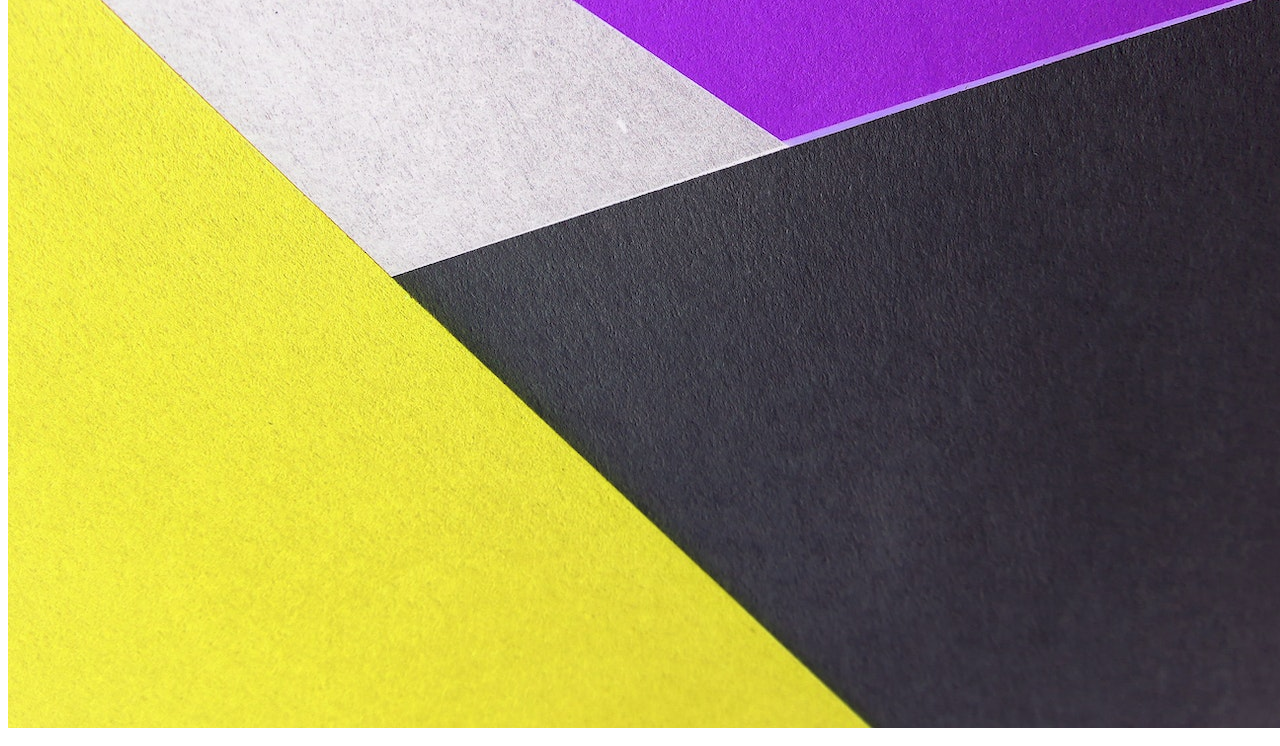
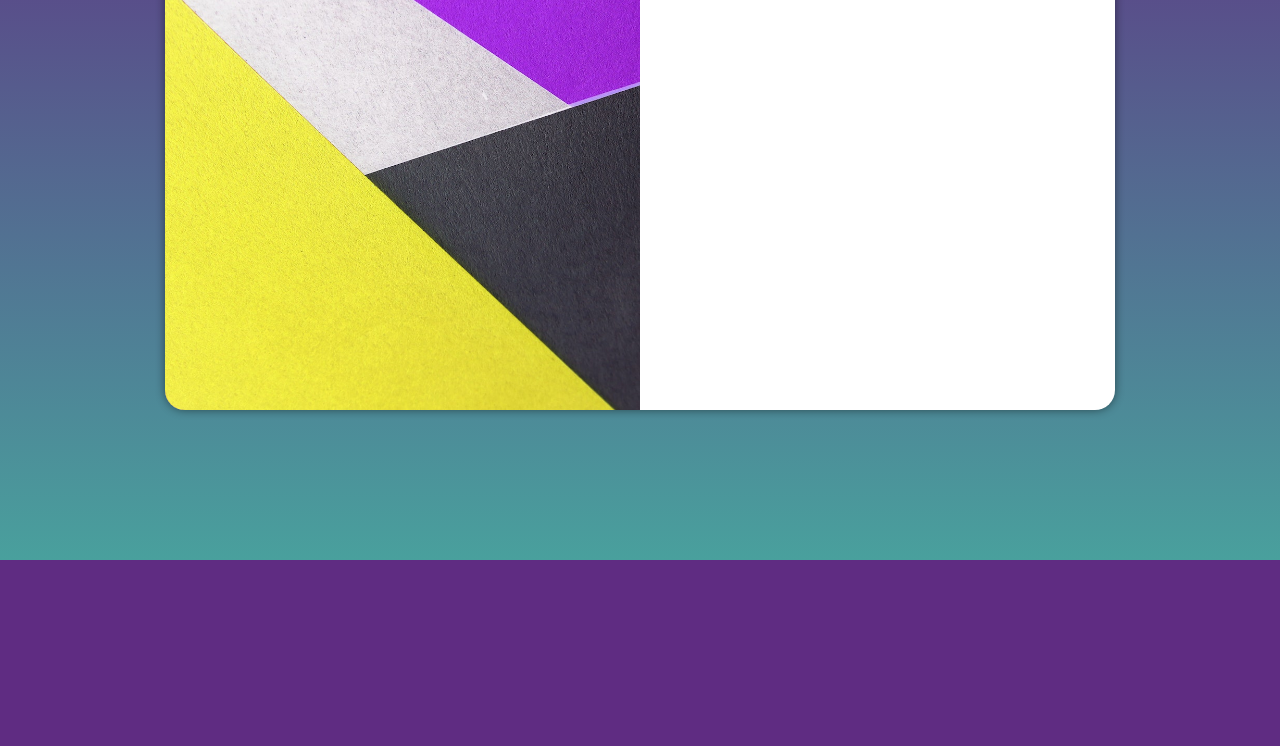
Before and after one commit to LuisMiguelADS/projeto-login, a plain HTML site: page index.html in a window 1280 px wide. Shown: the part 240-986 px from the top of the page. After the commit the page ends 800 px from the top, so only its background shows below. Drawn offline with Linux system fonts and the light colour scheme.

Commit message:
Media query

```diff
--- /dev/null
+++ b/estilo/media-query.css
@@ -0,0 +1,52 @@
+@charset "UTF-8";
+
+:root {
+    --verde: #49a09d;
+    --lilas: #5f2c82;
+}
+
+@media screen and (min-width: 768px) and (max-width: 992px) {
+
+    body {
+        background-image: linear-gradient(to top, #49a09d, #5f2c82);
+    }
+
+    .login {
+       width: 80vw;
+    }
+
+    .img {
+        float: left;
+        width: 30%;
+        height: 100%;
+        background-position: top;
+    }
+
+    .formulario {
+        float: right;
+        width: 70%;
+    }
+}
+
+@media screen and (min-width: 992px) {
+
+    body {
+        background-image: linear-gradient(to top, #49a09d, #5f2c82);
+    }
+
+    .login {
+        width: 950px;
+    }
+
+    .img {
+        float: left;
+        width: 50%;
+        height: 100%;
+    }
+
+    .formulario {
+        float: right;
+        width: 50%;
+        height: 100%;
+    }
+}
--- a/estilo/style.css
+++ b/estilo/style.css
@@ -4,3 +4,50 @@
     --verde: #49a09d;
     --lilas: #5f2c82;
 }
+
+* {
+    font-family: system-ui, -apple-system, BlinkMacSystemFont, 'Segoe UI', Roboto, Oxygen, Ubuntu, Cantarell, 'Open Sans', 'Helvetica Neue', sans-serif;
+    padding: 0px;
+    margin: 0px;
+    box-sizing: border-box;
+}
+
+body, html {
+    background-color: var(--lilas);
+    height: 100vh;
+    width: 100vw;
+}
+
+main {
+    position: relative;
+    height: 100vh;
+    width: 100vw;
+}
+
+.login {
+    background-color: white;
+    width: 250px;
+    height: 500px;
+    border-radius: 20px;
+    overflow: hidden;
+    position: absolute;
+    top: 50%;
+    left: 50%;
+    transform: translate(-50%, -50%);
+    box-shadow: 0px 0px 10px rgba(0, 0, 0, 0.479);
+
+    transition: width 0.5s, height 0.5s;
+    transition-timing-function: ease;
+}
+
+.img {
+    display: block;
+    background: var(--lilas) url(../img/img-tela-login.jpg) no-repeat;
+    background-size: cover;
+    height: 200px;
+}
+
+.formulario {
+    display: block;
+    padding: 10px;
+}
--- a/index.html
+++ b/index.html
@@ -5,13 +5,14 @@
     <meta http-equiv="X-UA-Compatible" content="IE=edge">
     <meta name="viewport" content="width=device-width, initial-scale=1.0">
     <link rel="stylesheet" href="estilo/style.css">
+    <link rel="stylesheet" href="estilo/media-query.css">
     <title>Login</title>
 </head>
 <body>
     <main>
         <section class="login">
             <div class="img">
-                <img src="img/img-tela-login.jpg" alt="">
+
             </div>
             <div class="formulario">
                 <h1>Login</h1>
```
